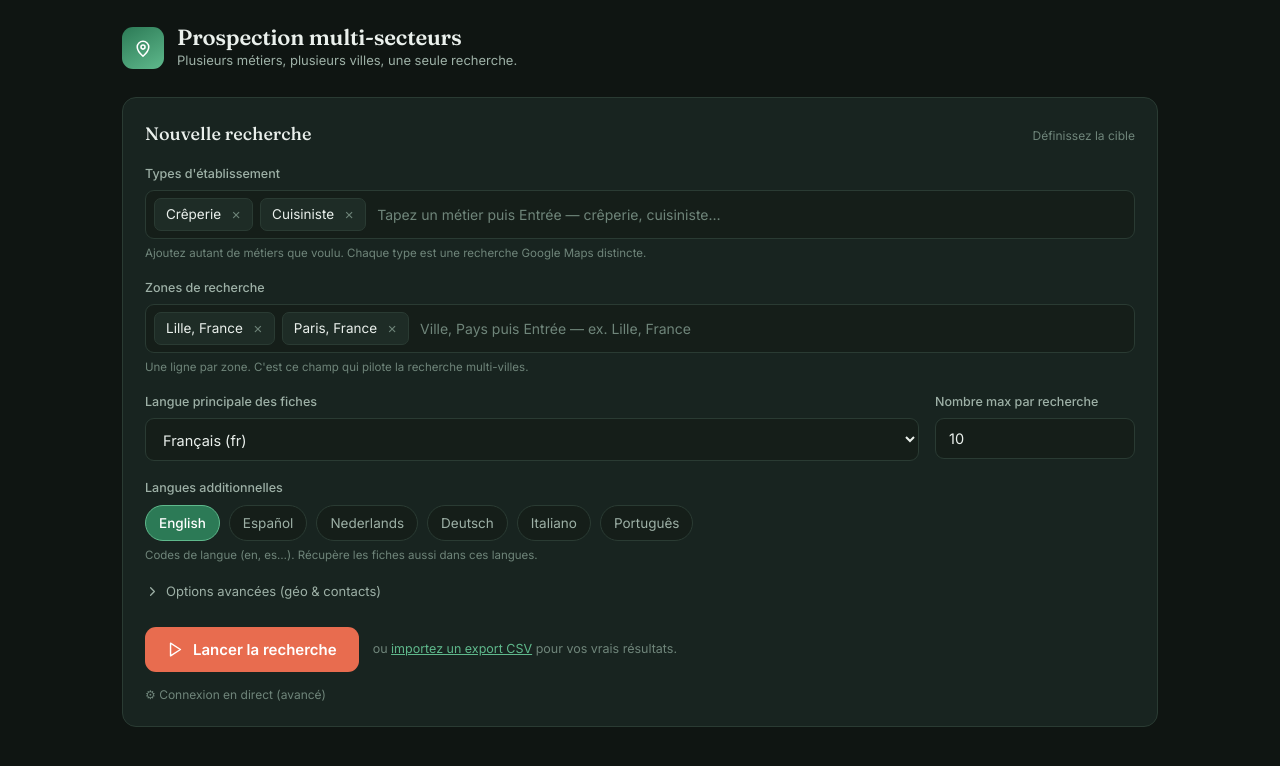
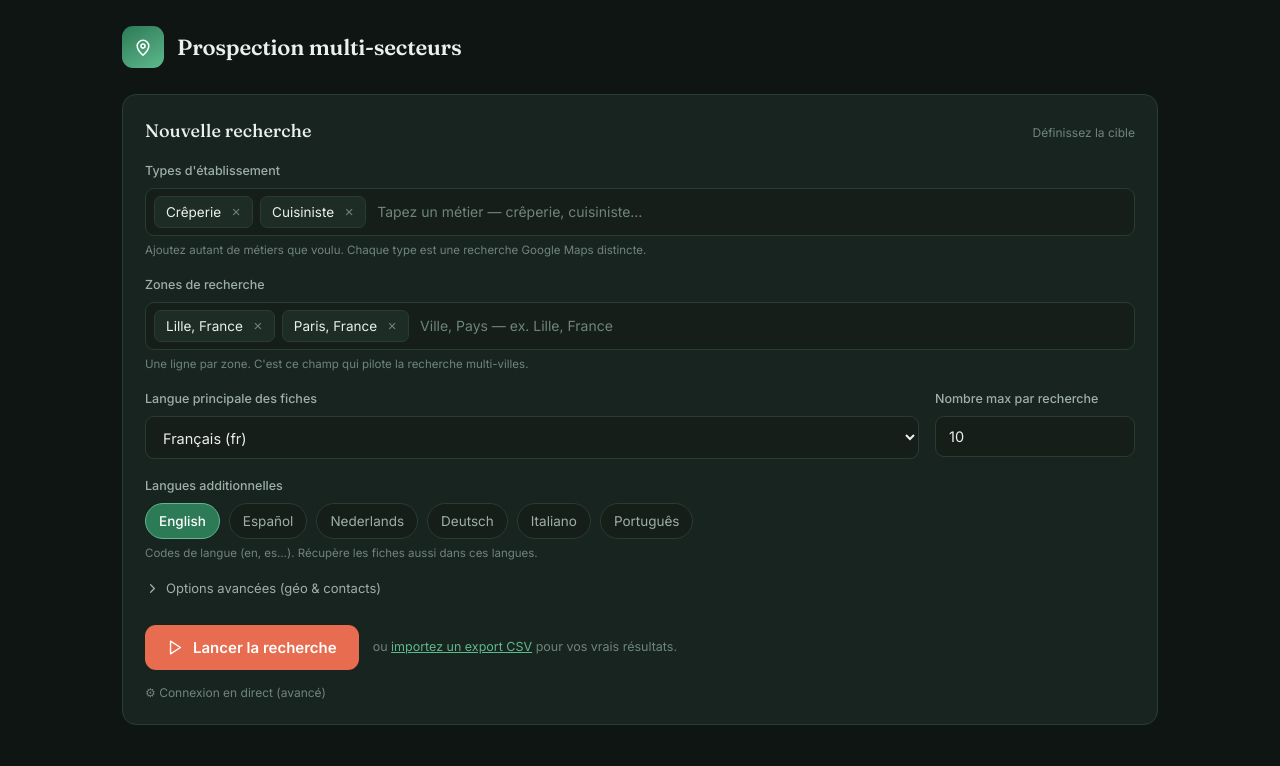
Before and after one commit to JoseILC/JoseILC.github.io, a plain HTML site: page index.html in a window 1280 px wide. Drawn offline with Linux system fonts and the light colour scheme.

Commit message:
Update index.html

```diff
--- a/index.html
+++ b/index.html
@@ -130,7 +130,6 @@
     </div>
     <div>
       <h1>Prospection multi-secteurs</h1>
-      <p>Plusieurs métiers, plusieurs villes, une seule recherche.</p>
     </div>
   </header>
 
@@ -140,7 +139,7 @@
     <div class="f">
       <label>Types d'établissement</label>
       <div class="chipbox" id="cb-search" data-input="in-search">
-        <input type="text" id="in-search" placeholder="Tapez un métier puis Entrée — crêperie, cuisiniste…">
+        <input type="text" id="in-search" placeholder="Tapez un métier — crêperie, cuisiniste…">
       </div>
       <p class="hint">Ajoutez autant de métiers que voulu. Chaque type est une recherche Google Maps distincte.</p>
     </div>
@@ -148,7 +147,7 @@
     <div class="f">
       <label>Zones de recherche</label>
       <div class="chipbox" id="cb-loc" data-input="in-loc">
-        <input type="text" id="in-loc" placeholder="Ville, Pays puis Entrée — ex. Lille, France">
+        <input type="text" id="in-loc" placeholder="Ville, Pays — ex. Lille, France">
       </div>
       <p class="hint">Une ligne par zone. C'est ce champ qui pilote la recherche multi-villes.</p>
     </div>
```
